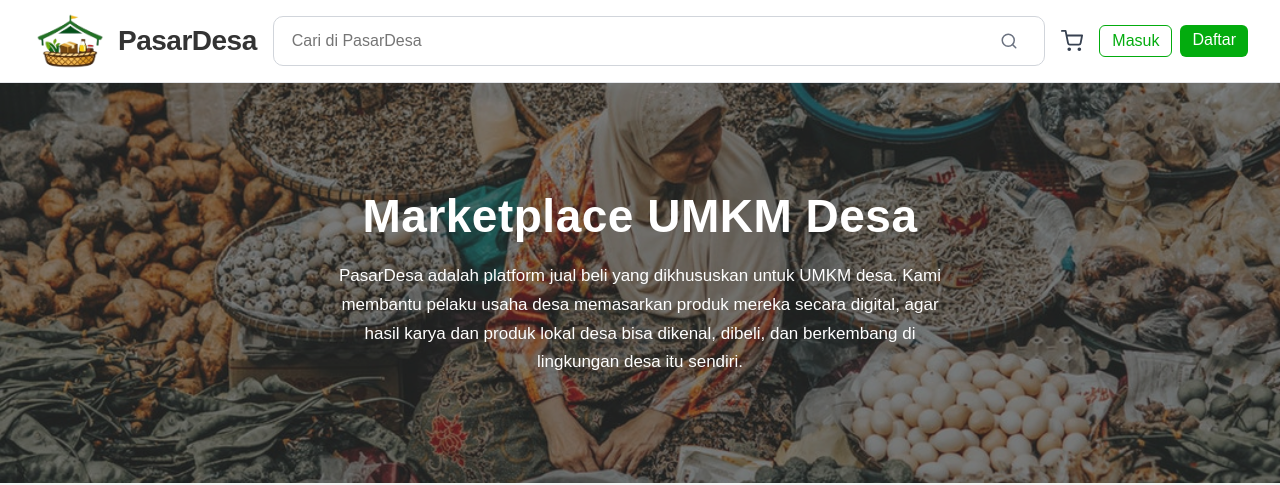
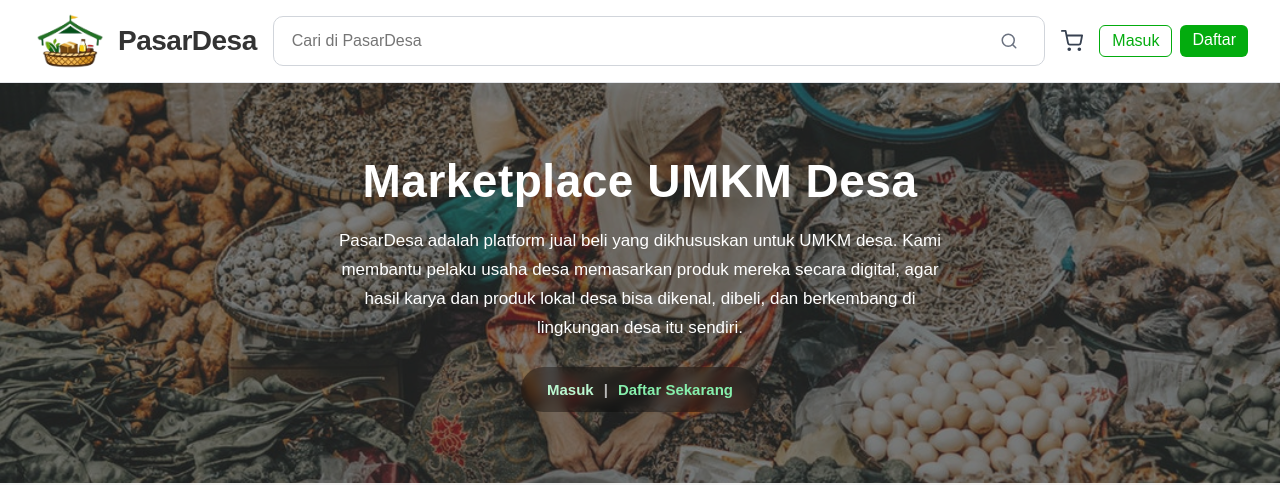
Before and after one commit to KynanMuzha/frontend-marketplace-umkm, a React (Vite) app: page / in a window 1280 px wide. Shown: the top 485 px of the page. Built offline with nearby package versions, Linux system fonts and the light colour scheme; no server answers.

Commit message:
add button masuk dan daftar di hero section

```diff
--- a/src/pages/buyer/Home.jsx
+++ b/src/pages/buyer/Home.jsx
@@ -10,6 +10,8 @@ import HelpChatbot from "../../components/HelpChatbot";
 const BASE_URL = "http://127.0.0.1:8000";
 
 export default function Home() {
+  const isLoggedIn = !!localStorage.getItem("token");
+
   const [products, setProducts] = useState([]);
   const [categories, setCategories] = useState([]);
   const [pageLoading, setPageLoading] = useState(true);
@@ -155,6 +157,21 @@ export default function Home() {
     agar hasil karya dan produk lokal desa bisa dikenal, dibeli, dan berkembang
     di lingkungan desa itu sendiri.
   </p>
+
+  {!isLoggedIn && (
+  <div className="hero-single-action">
+    <Link to="/login" className="hero-link">
+      Masuk
+    </Link>
+
+    <span className="hero-separator">|</span>
+
+    <Link to="/register" className="hero-link highlight">
+      Daftar Sekarang
+    </Link>
+  </div>
+)}
+
 </div>
             </div>
           </div>
--- a/src/styles/home.css
+++ b/src/styles/home.css
@@ -91,6 +91,49 @@ body {
   }
 }
 
+.hero-single-action {
+  margin-top: 24px;
+  padding: 14px 26px;
+  border-radius: 999px;
+  background: rgba(0,0,0,0.35);
+  backdrop-filter: blur(6px);
+
+  display: inline-flex;
+  align-items: center;
+  gap: 10px;
+
+  color: #f9fafb;
+  font-size: 15px;
+  font-weight: 600;
+}
+
+.hero-separator {
+  opacity: 0.7;
+}
+
+.hero-link {
+  color: #bbf7d0;
+  font-weight: 700;
+  text-decoration: none;
+  transition: color 0.25s ease, transform 0.25s ease;
+}
+
+.hero-link:hover {
+  color: #ffffff;
+  transform: translateY(-1px);
+}
+
+.hero-link.highlight {
+  color: #86efac;
+}
+
+/* Mobile */
+@media (max-width: 768px) {
+  .hero-single-action {
+    font-size: 14px;
+    padding: 12px 20px;
+  }
+}
 
 .section {
   padding: 48px 0;
```
Lines whose indentation alone changed are shown as unchanged.
